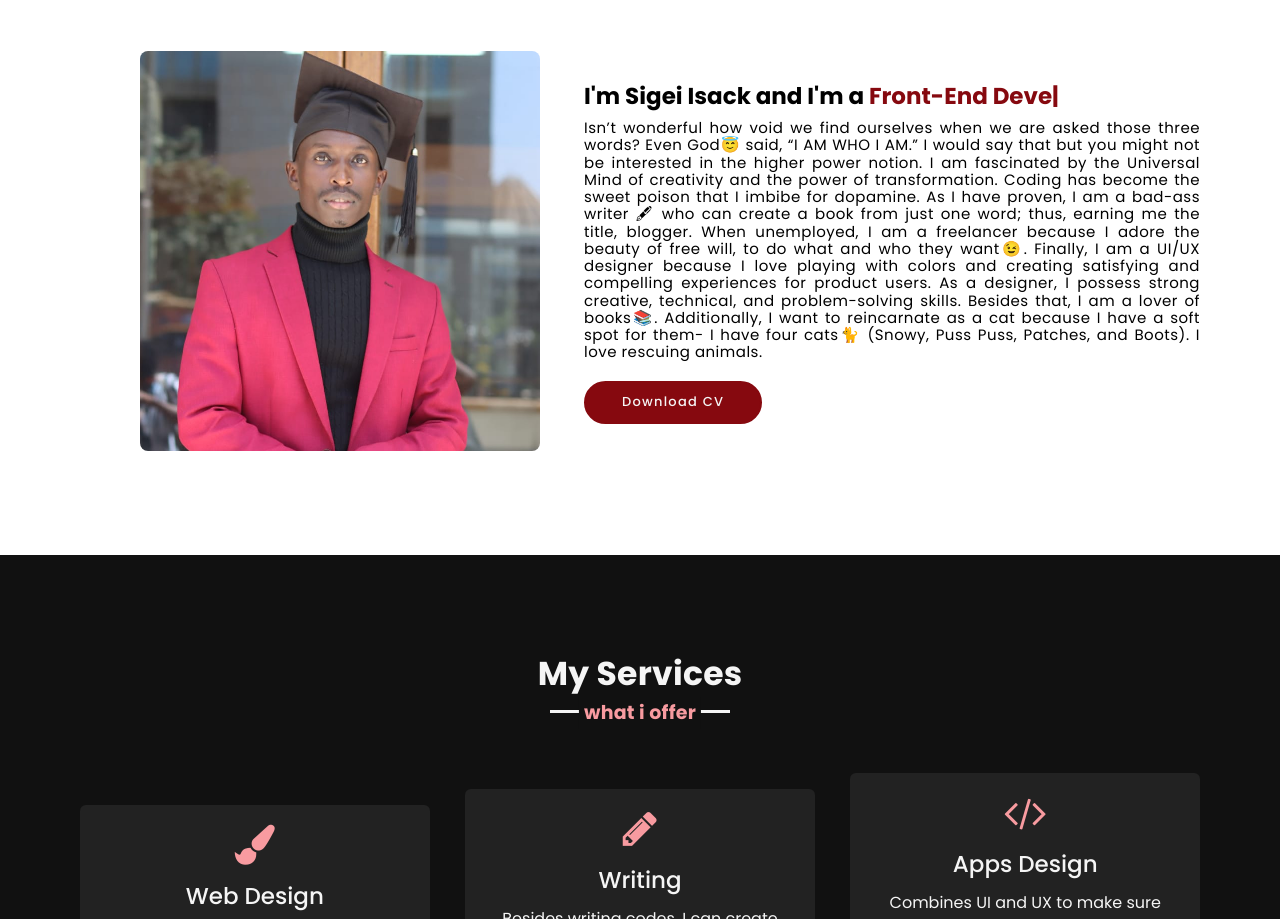
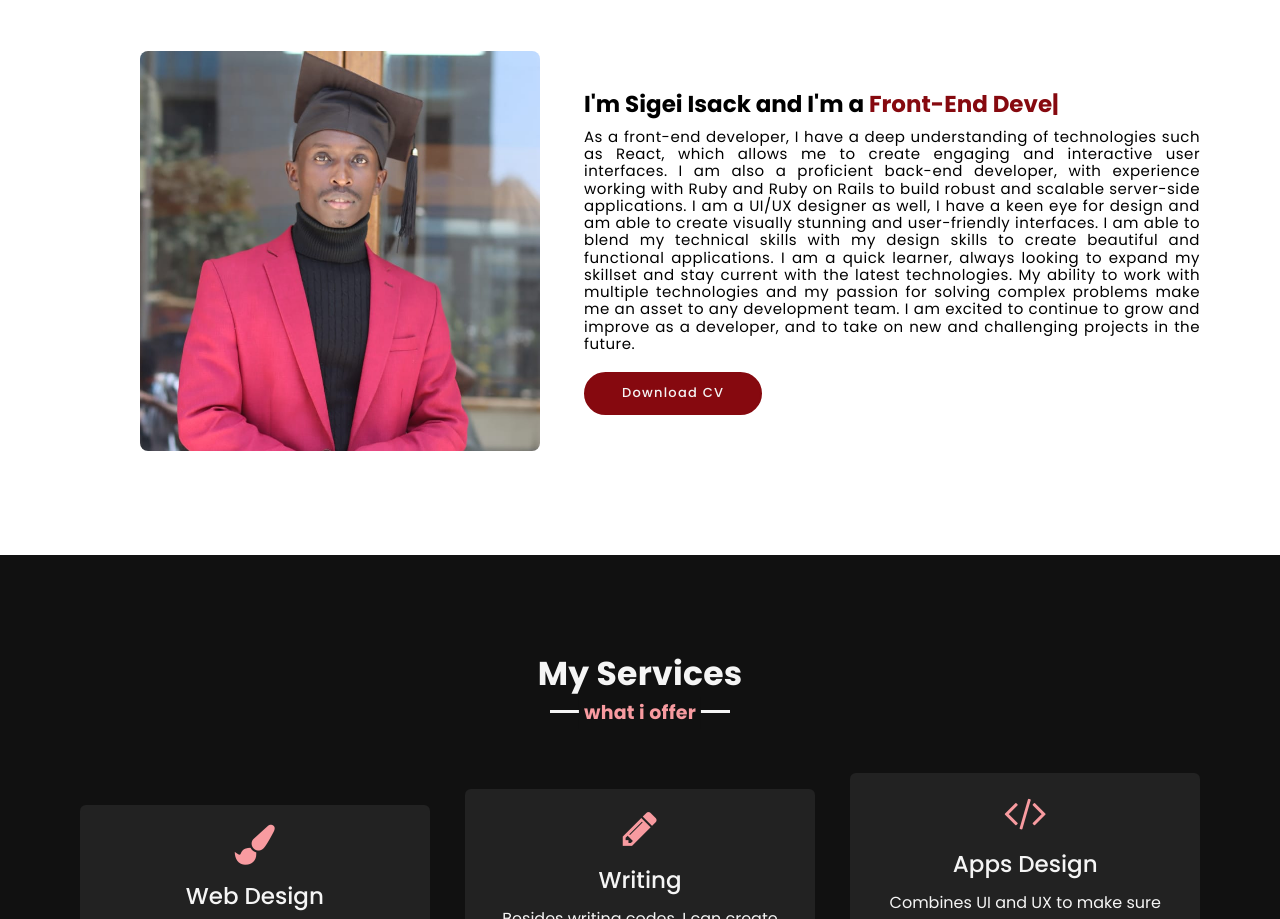
Before and after one commit to iSaacSigei/Portfolio, a plain HTML site: page index.html in a window 1280 px wide. Shown: the part 967-1886 px from the top of the page. Drawn offline with nearby package versions, Linux system fonts and the light colour scheme.

Commit message:
updated the cv

```diff
--- a/index.html
+++ b/index.html
@@ -80,23 +80,13 @@
               <h5>I'm Sigei  Isack and I'm a <span class="typing-2"></span></h5>
             </div>
             <p>
-              Isn’t wonderful how void we find ourselves when we are asked those
-              three words? Even God&#128519 said, “I AM WHO I AM.” I would say
-              that but you might not be interested in the higher power notion.
-              I am fascinated by the Universal Mind of creativity and the power
-              of transformation. Coding has become the sweet poison that I imbibe
-              for dopamine. As I have proven, I am a bad-ass writer &#128395 who
-              can create a book from just one word; thus, earning me the title,
-              blogger. When unemployed, I am a freelancer because I adore the
-              beauty of free will, to do what and who they want&#128521.
-              Finally, I am a UI/UX designer because I love playing with colors
-              and creating satisfying and compelling experiences for product users.
-              As a designer, I possess strong creative, technical, and problem-solving
-              skills. Besides that, I am a lover of books&#128218. Additionally,
-              I want to reincarnate as a cat because I have a soft spot for them-
-              I have four cats&#128008 (Snowy, Puss Puss, Patches, and Boots). I love rescuing animals.
+              As a front-end developer, I have a deep understanding of technologies such as React, which allows me to create engaging and interactive user interfaces. I am also a proficient back-end developer, with experience working with Ruby and Ruby on Rails to build robust and scalable server-side applications.
+
+I am a UI/UX designer as well, I have a keen eye for design and am able to create visually stunning and user-friendly interfaces. I am able to blend my technical skills with my design skills to create beautiful and functional applications.
+
+I am a quick learner, always looking to expand my skillset and stay current with the latest technologies. My ability to work with multiple technologies and my passion for solving complex problems make me an asset to any development team. I am excited to continue to grow and improve as a developer, and to take on new and challenging projects in the future.
             </p>
-            <a href="https://pdfhost.io/v/ZIOtJ1Og5_CV" download="/https://pdfhost.io/v/ZIOtJ1Og5_CV">Download CV</a>
+            <a href="https://pdfhost.io/v/PaB9Oexd2_My_CVResume" download="https://pdfhost.io/v/PaB9Oexd2_My_CVResume">Download CV</a>
           </div>
         </div>
       </div>
```
